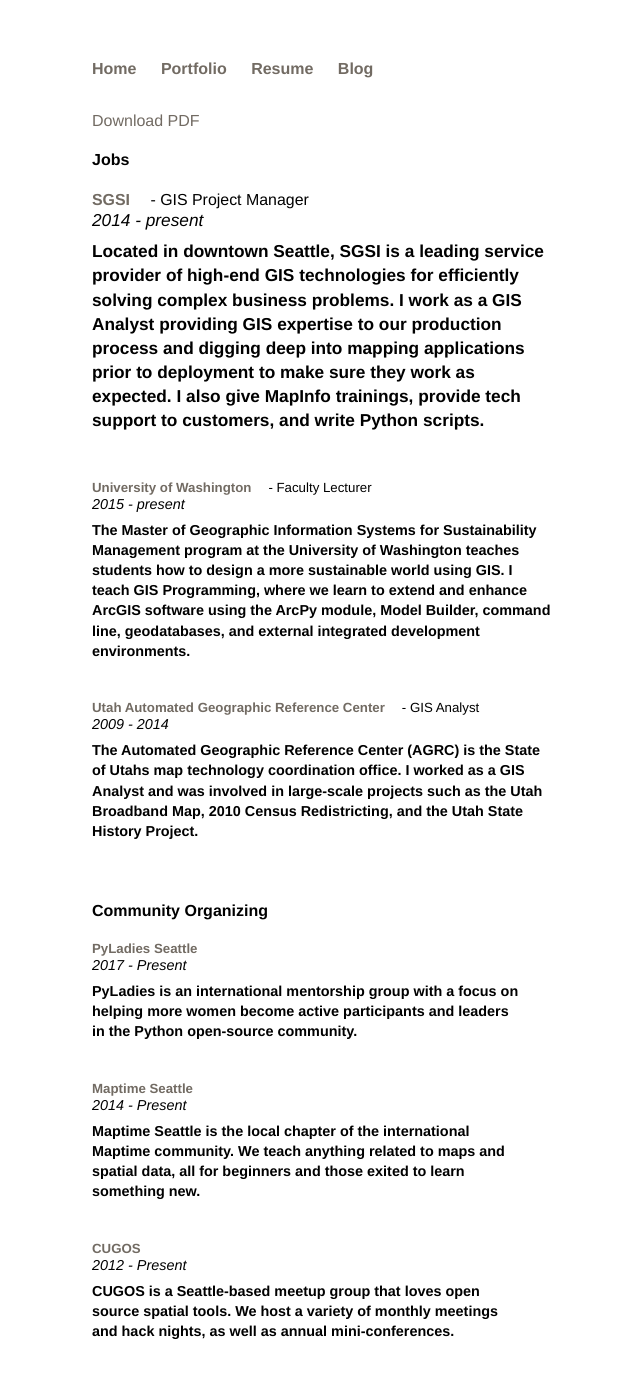
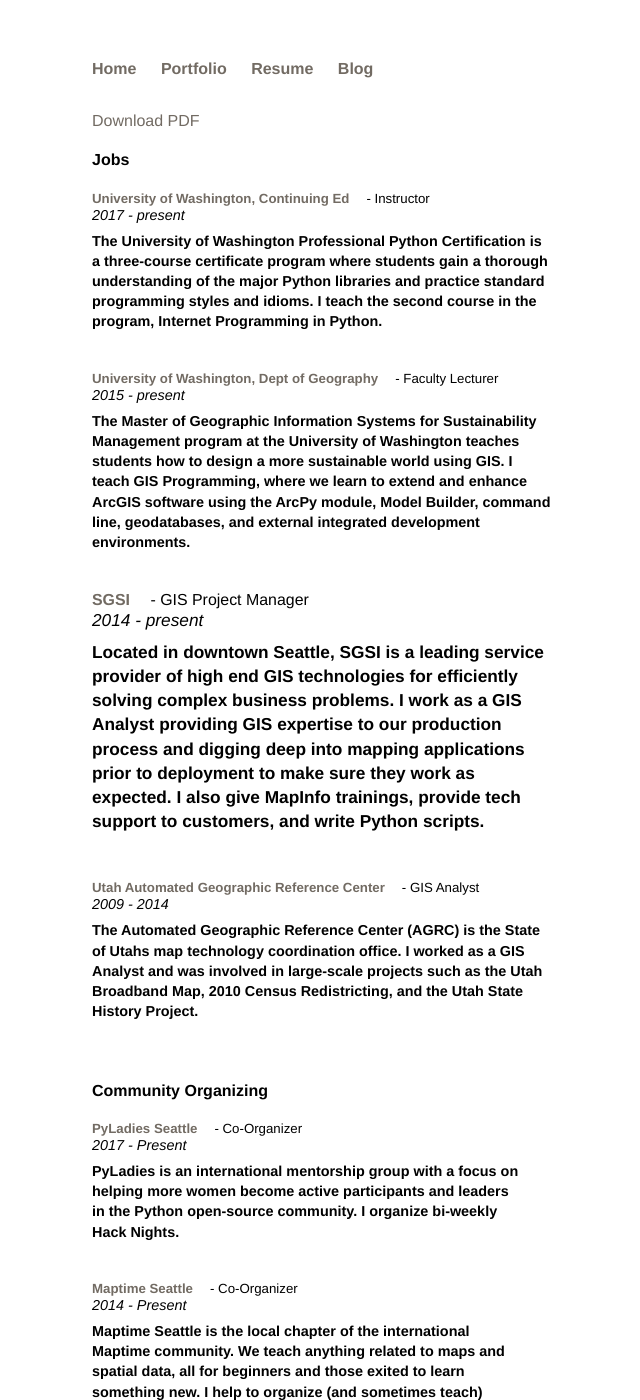
Before and after one commit to christyheaton/christyheaton.github.io, a Jekyll site: the page built from resume/index.html, in a window 1280 px wide and 1400 px high. Shown: the whole window, without its empty margins (318-958 px from the left). Built offline with Jekyll 4.4.1, drawn with Linux system fonts in a browser that asks for light colours; some of the changed text lies outside the part shown.

Commit message:
added to resume

```diff
--- a/resume/index.html
+++ b/resume/index.html
@@ -15,16 +15,22 @@
 
   <h4>Jobs</h4>
 
-    <div class="resume_item cf resume_item_large">
-      <h5 class="resume_header"><a href="http://sgsi.com">SGSI</a><span class="resume_title"> - GIS Project Manager</span></h5>
-      <span class="resume_timeline">2014 - present</span>
-      <h5 class="resume_description">Located in downtown Seattle, SGSI is a leading service provider of high-end GIS technologies for efficiently solving complex business problems. I work as a GIS Analyst providing GIS expertise to our production process and digging deep into mapping applications prior to deployment to make sure they work as expected. I also give MapInfo trainings, provide tech support to customers, and write Python scripts.</h5>
+  	<div class="resume_item cf ">
+      <h5 class="resume_header"><a href="https://www.pce.uw.edu/certificates/python-programming">University of Washington, Continuing Ed</a><span class="resume_title"> - Instructor</span></h5>
+      <span class="resume_timeline">2017 - present</span>
+      <h5 class="resume_description">The University of Washington Professional Python Certification is a three-course certificate program where students gain a thorough understanding of the major Python libraries and practice standard programming styles and idioms. I teach the second course in the program, Internet Programming in Python.</h5>
     </div>
 
     <div class="resume_item cf ">
-      <h5 class="resume_header"><a href="https://www.gisonline.uw.edu/">University of Washington</a><span class="resume_title"> - Faculty Lecturer</span></h5>
+      <h5 class="resume_header"><a href="https://www.gisonline.uw.edu/">University of Washington, Dept of Geography</a><span class="resume_title"> - Faculty Lecturer</span></h5>
       <span class="resume_timeline">2015 - present</span>
       <h5 class="resume_description">The Master of Geographic Information Systems for Sustainability Management program at the University of Washington teaches students how to design a more sustainable world using GIS. I teach GIS Programming, where we learn to extend and enhance ArcGIS software using the ArcPy module, Model Builder, command line, geodatabases, and external integrated development environments.</h5>
+    </div>
+
+	<div class="resume_item cf resume_item_large">
+      <h5 class="resume_header"><a href="http://sgsi.com">SGSI</a><span class="resume_title"> - GIS Project Manager</span></h5>
+      <span class="resume_timeline">2014 - present</span>
+      <h5 class="resume_description">Located in downtown Seattle, SGSI is a leading service provider of high end GIS technologies for efficiently solving complex business problems. I work as a GIS Analyst providing GIS expertise to our production process and digging deep into mapping applications prior to deployment to make sure they work as expected. I also give MapInfo trainings, provide tech support to customers, and write Python scripts.</h5>
     </div>
 
     <div class="resume_item cf ">
@@ -38,21 +44,22 @@
   <h4>Community Organizing</h4>
 
     <div class="resume_item cf resume_item_half">
-      <h5 class="resume_header"><a href="http://seattle.pyladies.com/">PyLadies Seattle</a><span class="resume_title"></span></h5>
+      <h5 class="resume_header"><a href="http://seattle.pyladies.com/">PyLadies Seattle</a><span class="resume_title"> - Co-Organizer</span></h5>
       <span class="resume_timeline">2017 - Present</span>
-      <h5 class="resume_description">PyLadies is an international mentorship group with a focus on helping more women become active participants and leaders in the Python open-source community.</h5>
+      <h5 class="resume_description">PyLadies is an international mentorship group with a focus on helping more women become active participants and leaders in the Python open-source community. I organize bi-weekly Hack Nights.
+	  </h5>
     </div>
 
     <div class="resume_item cf resume_item_half">
-      <h5 class="resume_header"><a href="http://maptimesea.github.io">Maptime Seattle</a><span class="resume_title"></span></h5>
+      <h5 class="resume_header"><a href="http://maptimesea.github.io">Maptime Seattle</a><span class="resume_title"> - Co-Organizer</span></h5>
       <span class="resume_timeline">2014 - Present</span>
-      <h5 class="resume_description">Maptime Seattle is the local chapter of the international Maptime community. We teach anything related to maps and spatial data, all for beginners and those exited to learn something new.</h5>
+      <h5 class="resume_description">Maptime Seattle is the local chapter of the international Maptime community. We teach anything related to maps and spatial data, all for beginners and those exited to learn something new. I help to organize (and sometimes teach) workshops, handle social media and outreach, and plan social events.</h5>
     </div>
 
 	<div class="resume_item cf resume_item_half">
-      <h5 class="resume_header"><a href="http://cugos.org">CUGOS</a><span class="resume_title"></span></h5>
+      <h5 class="resume_header"><a href="http://cugos.org">CUGOS</a><span class="resume_title"></span><span class="resume_title"> - Member</span></h5>
       <span class="resume_timeline">2012 - Present</span>
-      <h5 class="resume_description">CUGOS is a Seattle-based meetup group that loves open source spatial tools. We host a variety of monthly meetings and hack nights, as well as annual mini-conferences.</h5>
+      <h5 class="resume_description">CUGOS is a Seattle-based meetup group that loves open source spatial tools. We host a variety of monthly meetings and hack nights, as well as annual mini-conferences. I am an active member.</h5>
     </div>
 
 	<br>
@@ -62,25 +69,25 @@
     <div class="resume_item cf resume_item_large">
       <h5 class="resume_header"><a href="https://www.gisonline.uw.edu/">Python Software Foundation</a><span class="resume_title"> - Blogger</span></h5>
       <span class="resume_timeline">2016 - present</span>
-	  <h5 class="resume_description"> </h5>
+	  <h5 class="resume_description">The Python Software Foundation blog posts regular news articles of relevance to its membership. I am a regular contributor.</h5>
     </div>
 
 	<div class="resume_item cf resume_item_large">
       <h5 class="resume_header"><a href="http://www.mastergeotech.info">Universitat Jaime I</a><span class="resume_title"> - Visiting Lecturer</span></h5>
       <span class="resume_timeline">2014</span>
-	  <h5 class="resume_description"> </h5>
+	  <h5 class="resume_description">The Masters in Geotechnology at Universitat Jaime I is an English-language program focusing on Geospatial technologies and is located in Castellon de la Plana, Spain. I taught an introductory GIS course which culminated in a final project using ArcGIS Collector.</h5>
     </div>
 
 	<div class="resume_item cf resume_item_large">
       <h5 class="resume_header"><a href="http://www.esri.com/events/user-conference">Esri</a><span class="resume_title"> - International User Conference Student Assistantship</span></h5>
       <span class="resume_timeline">2014</span>
-	  <h5 class="resume_description"> </h5>
+	  <h5 class="resume_description">The Esri UC is the large annual conference for users of Esri GIS Software. As a student assistant I helped with logistics, events, and social media.</h5>
     </div>
 
 	<div class="resume_item cf resume_item_large">
-      <h5 class="resume_header"><a href="https://www.gisonline.uw.edu/">University of Washington</a><span class="resume_title"> - Student Mentor Scholarship</span></h5>
+      <h5 class="resume_header"><a href="https://www.gisonline.uw.edu/">University of Washington, Dept of Geography</a><span class="resume_title"> - Student Mentor Scholarship</span></h5>
       <span class="resume_timeline">2013 - 2014</span>
-	  <h5 class="resume_description"> </h5>
+	  <h5 class="resume_description">As a student mentor for the Masters in GIS program, I guided first year students through their initial courses, providing technical support and encouragement.</h5>
     </div>
 
 	<br>
@@ -100,6 +107,7 @@
 	<div class="resume_item cf ">
       <h5 class="resume_header"><a href="http://www.usd.edu/">University of South Dakota</a><span class="resume_title"> - Bachelor of Art</span></h5>
       <span class="resume_timeline">2000 - 2004</span>
+	  <h5 class="resume_description">Majors: Anthropology and Spanish</h5>
     </div>
 
 </div></article>
```
